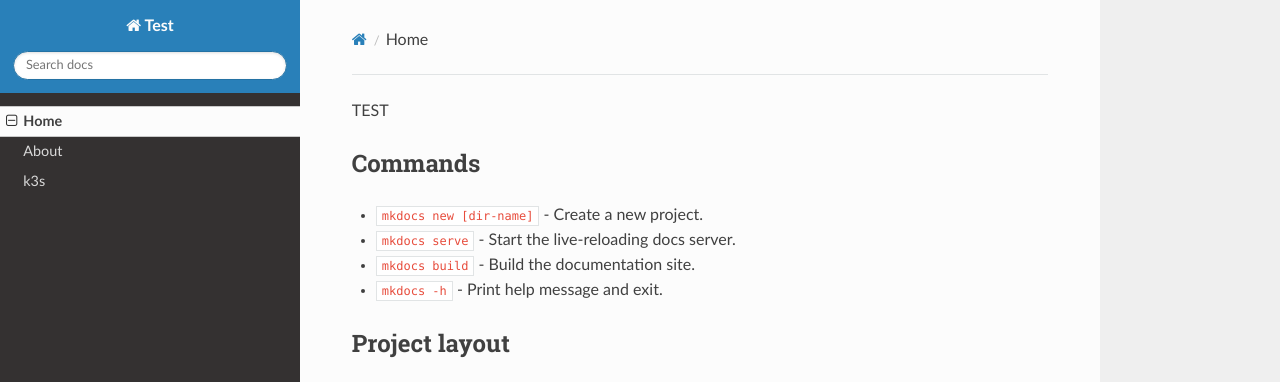
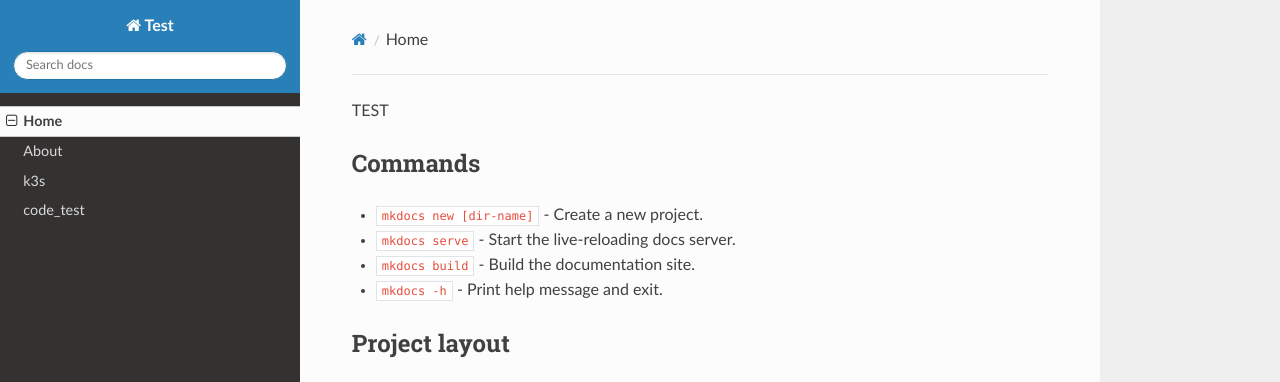
Before and after one commit to dennislauer/Test_, an MkDocs documentation site: the page built from docs/index.md, in a window 1280 px wide. Shown: the top 382 px of the page. Built offline with MkDocs 1.6.1, drawn with Linux system fonts in a browser that asks for light colours; nearby versions of some CDN libraries.

Commit message:
Update mkdocs.yml

```diff
--- a/mkdocs.yml
+++ b/mkdocs.yml
@@ -4,5 +4,6 @@ nav:
   - Home: index.md
   - About: about.md
   - k3s: Dev-k3s-rls.md
+  - code_test: code_test.md
 
 theme: readthedocs
```
